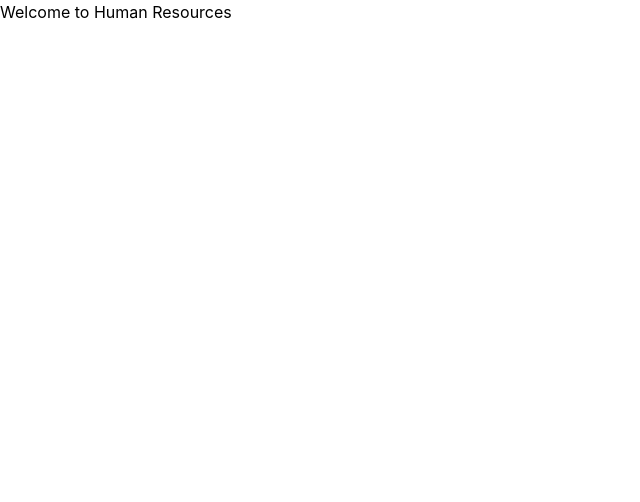
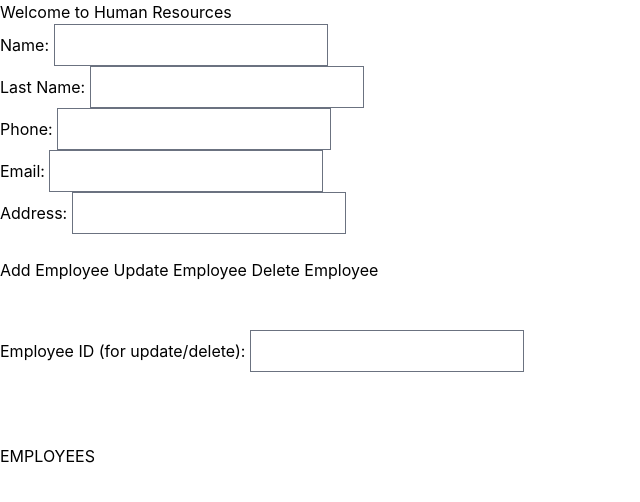
Before and after one commit to BryanMtz2483/Proyecto-Recursos-Humanos-API, a website: page RH/rh.html in a window 1280 px wide. Shown: the whole page, without its empty margins (0-640 px from the left). Drawn offline with nearby package versions, Linux system fonts and the light colour scheme; no server answers; sample sign-in values are in the browser's storage.

Commit message:
AGREGADA LA FUNCION PARA CREAR,EDITAR Y ELIMINAR EMPLEADOS EN LA INTERFAZ DE USUARIO

```diff
--- /dev/null
+++ b/RH/js/employees.js
@@ -0,0 +1,74 @@
+const apiUrl = 'http://localhost:3000/employees';
+
+function getFormData() {
+    return {
+        name: document.getElementById('name').value,
+        last_name: document.getElementById('last_name').value,
+        phone: document.getElementById('phone').value,
+        email: document.getElementById('email').value,
+        address: document.getElementById('address').value
+    };
+}
+
+async function createEmployee() {
+    const token = localStorage.getItem("token");
+    const data = getFormData();
+
+    const response = await fetch(apiUrl, {
+        method: 'POST',
+        headers: {
+            'Content-Type': 'application/json',
+            'Authorization': `Bearer ${token}`
+        },
+        body: JSON.stringify(data)
+    });
+    const result = await response.json();
+    showResult(result);
+}
+
+
+async function updateEmployee() {
+    const token = localStorage.getItem("token");
+    const data = getFormData();
+    const employeeId = document.getElementById('employeeId').value;
+
+    if (!employeeId) {
+        alert("Please enter an Employee ID to update.");
+        return;
+    }
+
+    const response = await fetch(`${apiUrl}/${employeeId}`, {
+        method: 'PUT',
+        headers: {
+            'Content-Type': 'application/json',
+            'Authorization': `Bearer ${token}`
+        },
+        body: JSON.stringify(data)
+    });
+    const result = await response.json();
+    showResult(result);
+}
+
+async function deleteEmployee() {
+    const token = localStorage.getItem("token");
+    const employeeId = document.getElementById('employeeId').value;
+
+    if (!employeeId) {
+        alert("Please enter an Employee ID to delete.");
+        return;
+    }
+
+    const response = await fetch(`${apiUrl}/${employeeId}`, {
+        method: 'DELETE',
+        headers: {
+            'Authorization': `Bearer ${token}`
+        }
+    });
+    const result = await response.json();
+    showResult(result);
+}
+
+function showResult(data) {
+    const resultMessage = document.getElementById('result');
+    resultMessage.innerHTML = `<pre>${JSON.stringify(data, null, 2)}</pre>`;
+}
--- a/RH/rh.html
+++ b/RH/rh.html
@@ -11,5 +11,33 @@
 </head>
 <body>
     <h1>Welcome to Human Resources</h1>
+    <form id="employeeForm">
+        <label for="name">Name:</label>
+        <input type="text" id="name" required><br>
+
+        <label for="last_name">Last Name:</label>
+        <input type="text" id="last_name" required><br>
+
+        <label for="phone">Phone:</label>
+        <input type="text" id="phone" required><br>
+
+        <label for="email">Email:</label>
+        <input type="email" id="email" required><br>
+
+        <label for="address">Address:</label>
+        <input type="text" id="address" required><br><br>
+
+        <button type="button" onclick="createEmployee()">Add Employee</button>
+        <button type="button" onclick="updateEmployee()">Update Employee</button>
+        <button type="button" onclick="deleteEmployee()">Delete Employee</button>
+    </form>
+<br> <br>
+    <label for="employeeId">Employee ID (for update/delete):</label>
+    <input type="text" id="employeeId"><br><br>
+
+    <div id="result"></div>
+    <script src="./js/employees.js"></script>
+    <br><br>
+    <h1>EMPLOYEES</h1> <br>
 </body>
 </html>
--- a/index.js
+++ b/index.js
@@ -18,8 +18,7 @@ app.use(morgan('dev'));
 
 app.get('/', index);
 app.use('/user',user);
-app.use(auth);
-app.use("/employees",employees);
+app.use("/employees",auth,employees);
 app.use(notFound);
 
 app.listen(process.env.PORT || 3000, ()=> {
--- a/middleware/auth.js
+++ b/middleware/auth.js
@@ -9,4 +9,5 @@ module.exports=(req,res,next) =>{
     }catch (error){
         return res.status(401).json({code: 401, message: "Permissions needed :("});
     }
+
 }
```
